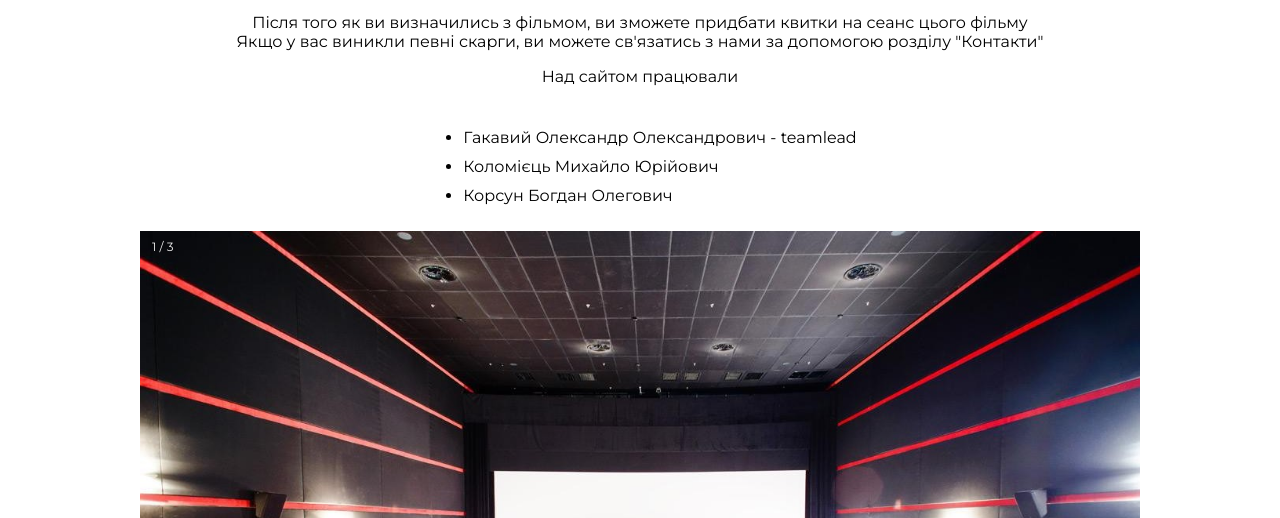
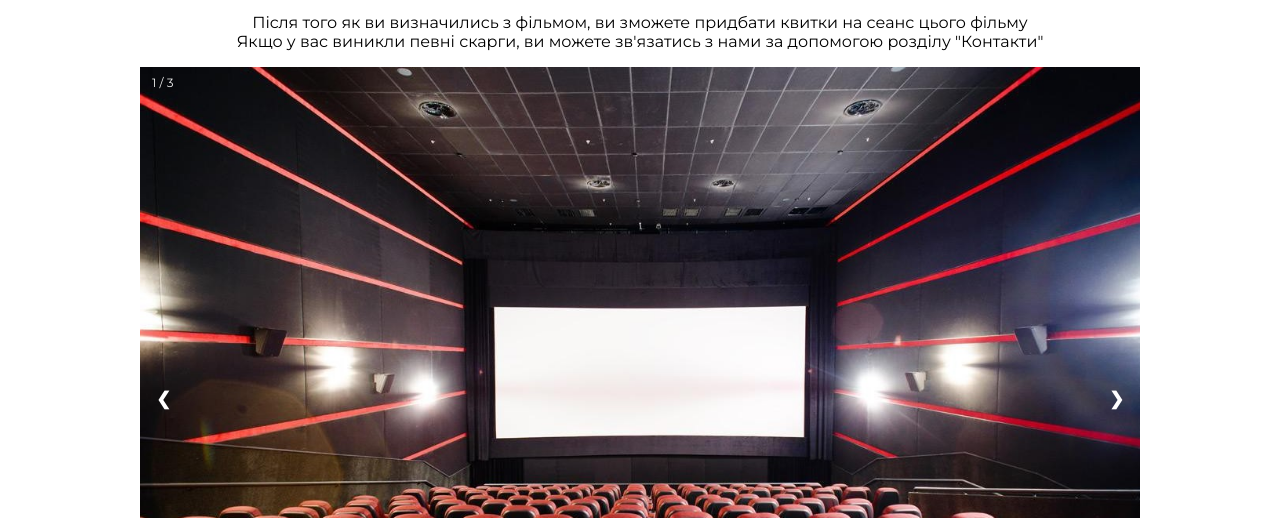
Before and after one commit to sanixto/cinema-tickets-project, a plain HTML site: page cinema_pages/about.html in a window 1280 px wide. Shown: the part 282-800 px from the top of the page. Drawn offline with Linux system fonts and the light colour scheme.

Commit message:
текст

```diff
--- a/cinema_pages/about.html
+++ b/cinema_pages/about.html
@@ -123,14 +123,8 @@
         <p>Сайт CinemaFan, є сайтом  для продажу квитків для кінотеатру CinemaFan <br>
         На данному сайті, ви зможете дізнатись про актуальний спписок фільмів, які будуть доступні<br> на нашому сайті, а також список майбутніх прем'єр</p>
         <p>Після того як ви визначились з фільмом, ви зможете придбати квитки на сеанс цього фільму<br>
-        Якщо у вас виникли певні скарги, ви можете св'язатись з нами за допомогою розділу "Контакти"</p>
+        Якщо у вас виникли певні скарги, ви можете зв'язатись з нами за допомогою розділу "Контакти"</p>
 
-        <p>Над сайтом працювали</p>
-        <ul class="ULofstudents">
-            <li>Гакавий Олександр Олександрович - teamlead</li>
-            <li>Коломієць Михайло Юрійович</li>
-            <li>Корсун Богдан Олегович</li>
-        </ul>
     </div>
     <!-- Slideshow container -->
     <div class="slideshow-container">
```
